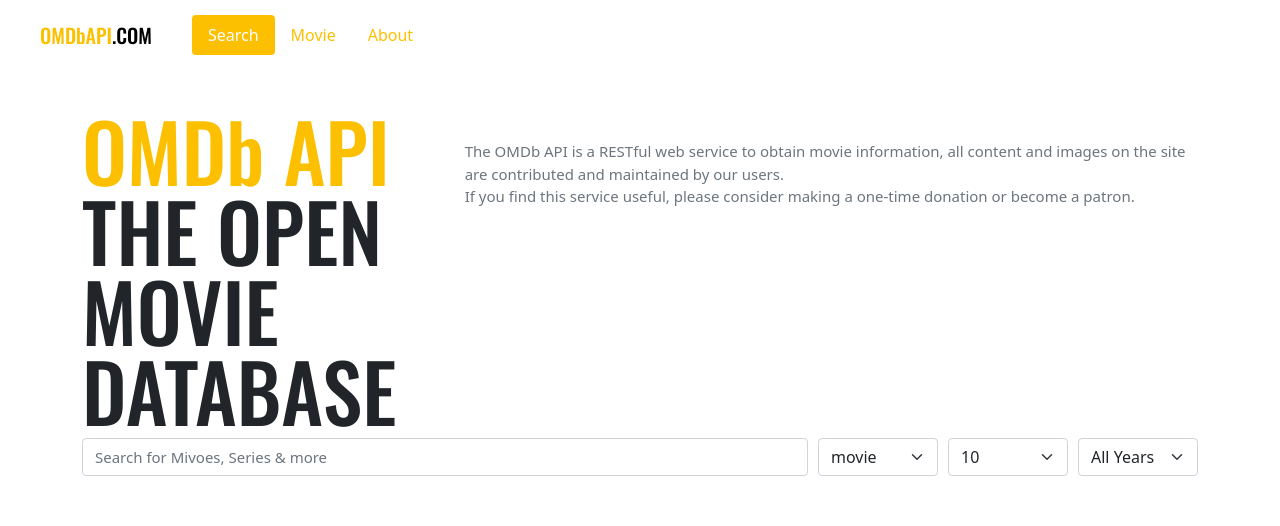
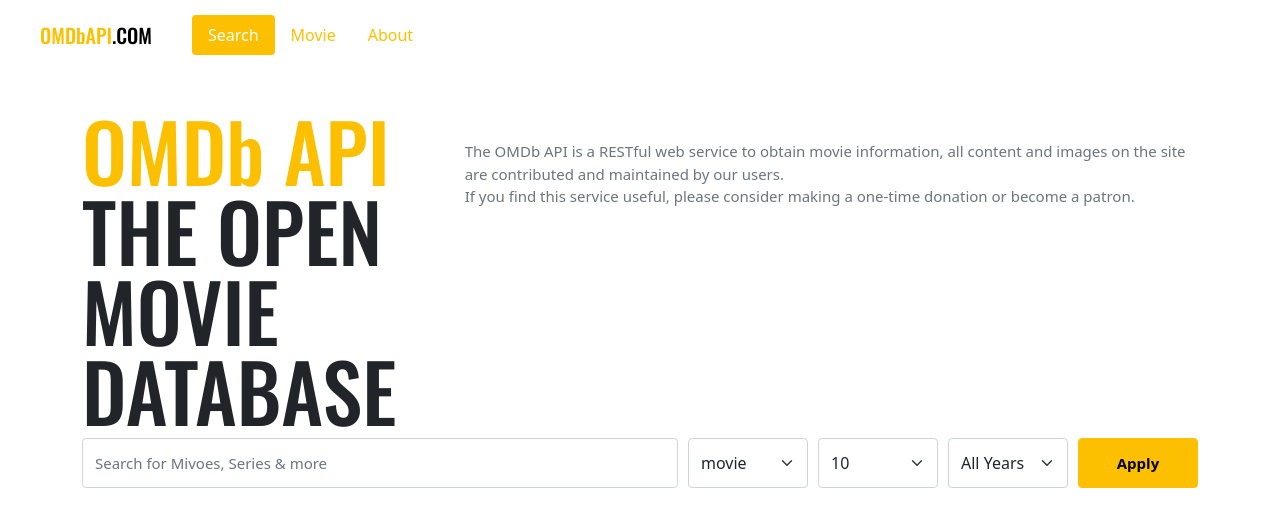
Before and after one commit to Amylo-jh/vue3-movie-app, a Vue app: page /#/ in a window 1280 px wide. Shown: the top 526 px of the page. Built offline with nearby package versions, Linux system fonts and the light colour scheme.

Commit message:
Part 8 - Ch 04 - 08. Search - 버튼

```diff
--- a/src/components/Search.vue
+++ b/src/components/Search.vue
@@ -4,6 +4,7 @@
       class="form-control"
       v-model="title"
       type="text"
+      @keyup.enter="apply"
       placeholder="Search for Mivoes, Series & more" />
     <div class="selects">
       <select
@@ -23,10 +24,17 @@
         </option>
       </select>
     </div>
+    <button
+      class="btn btn-primary"
+      @click="apply">
+      Apply
+    </button>
   </div>
 </template>
 
 <script>
+import axios from 'axios'
+
 export default {
     data() {
         return {
@@ -57,6 +65,13 @@
                 }
             ],
         }
+    },
+    methods: {
+        async apply() {
+            const OMDB_API_KEY = '1451733a'
+            const res = await axios.get(`https://www.omdbapi.com/?apikey=${OMDB_API_KEY}&s=${this.title}&type=${this.type}&y=${this.year}&page=1`)
+            console.log(res)
+        }
     }
 }
 </script>
@@ -81,5 +96,11 @@
             }
         }
     }
+    .btn {
+        width: 120px;
+        height: 50px;
+        font-weight: 700;
+        flex-shrink: 0;
+    }
 }
 </style>
```
Lines whose indentation alone changed are shown as unchanged.
